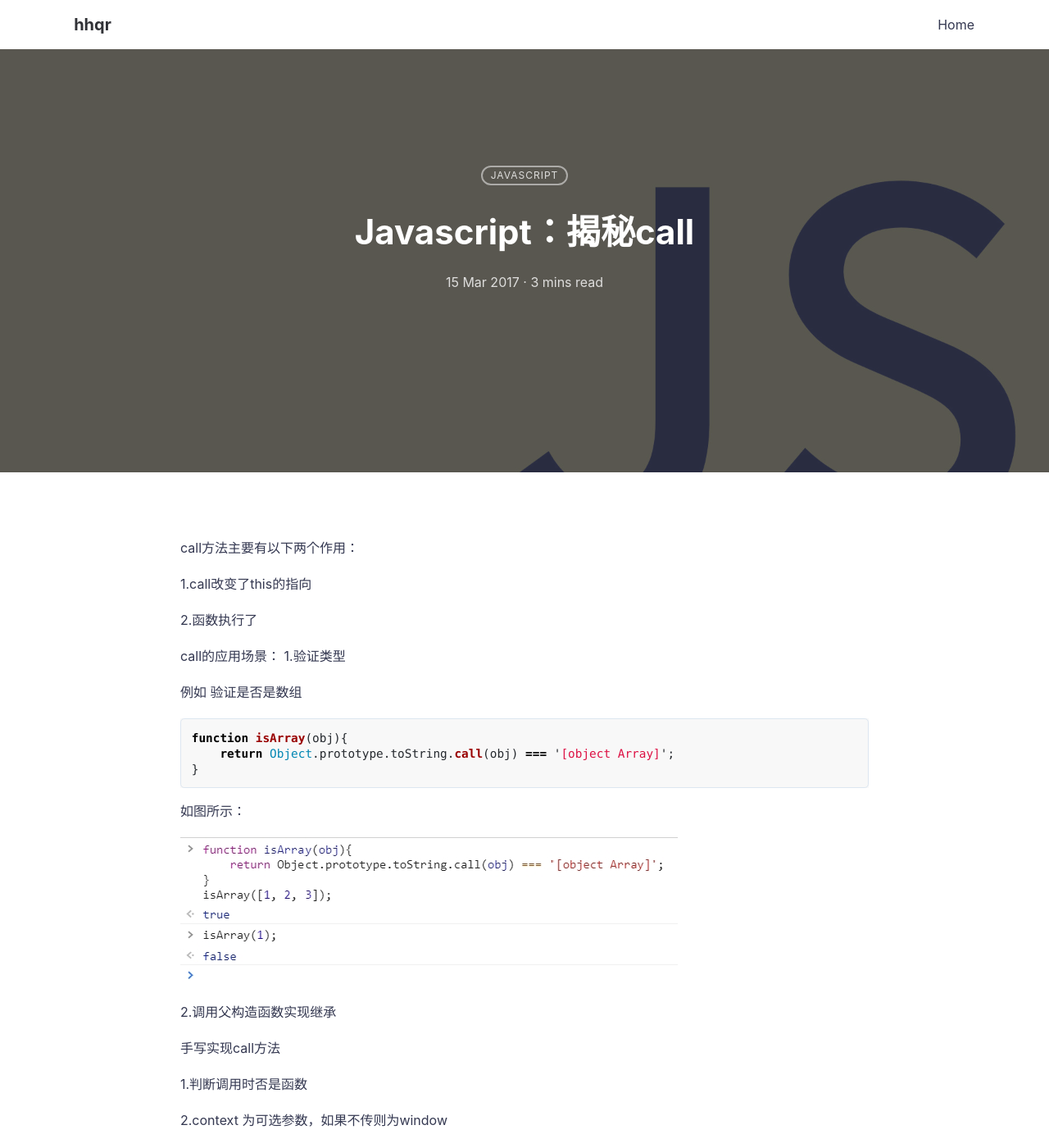
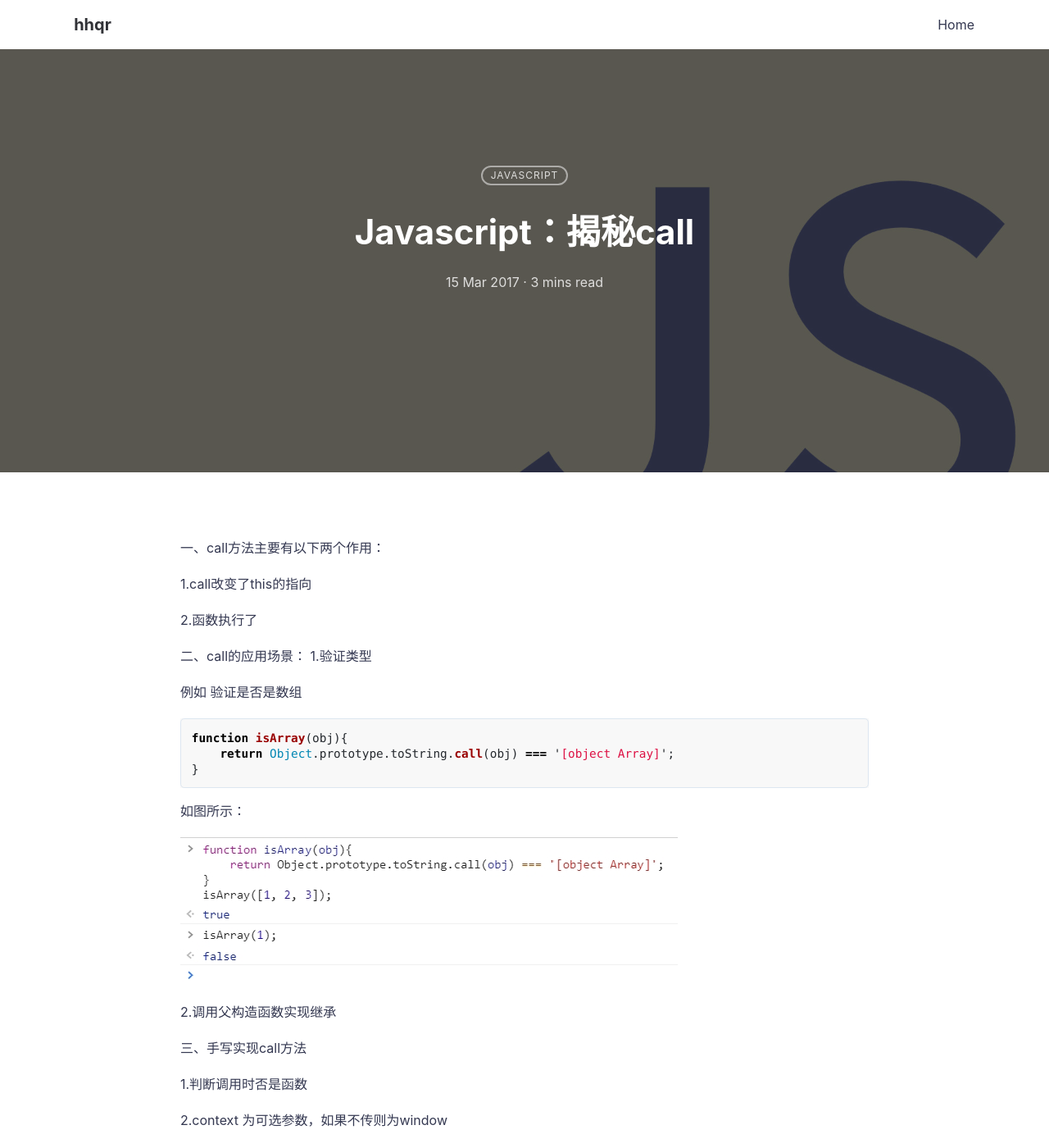
Before and after one commit to HhQr/hhqr..github.io, a Jekyll site: the page built from _posts/2017-03-15-javascript-call.md, in a window 1280 px wide and 1400 px high. Shown: the whole window at 82% size. Built offline with Jekyll 4.4.1, drawn with Linux system fonts in a browser that asks for light colours.

Commit message:
调整格式

```diff
--- a/_posts/2017-03-15-javascript-call.md
+++ b/_posts/2017-03-15-javascript-call.md
@@ -5,14 +5,14 @@ summary: 深入了解call，手写call方法
 featured-img: javascript
 categories: Javascript
 ---
-call方法主要有以下两个作用：
+一、call方法主要有以下两个作用：
 
 1.call改变了this的指向
 
 2.函数执行了
 
 
-call的应用场景：
+二、call的应用场景：
 1.验证类型
 
 例如 验证是否是数组
@@ -30,7 +30,7 @@ function isArray(obj){
 2.调用父构造函数实现继承
 
 
-手写实现call方法
+三、手写实现call方法
 
 1.判断调用时否是函数
 
```
